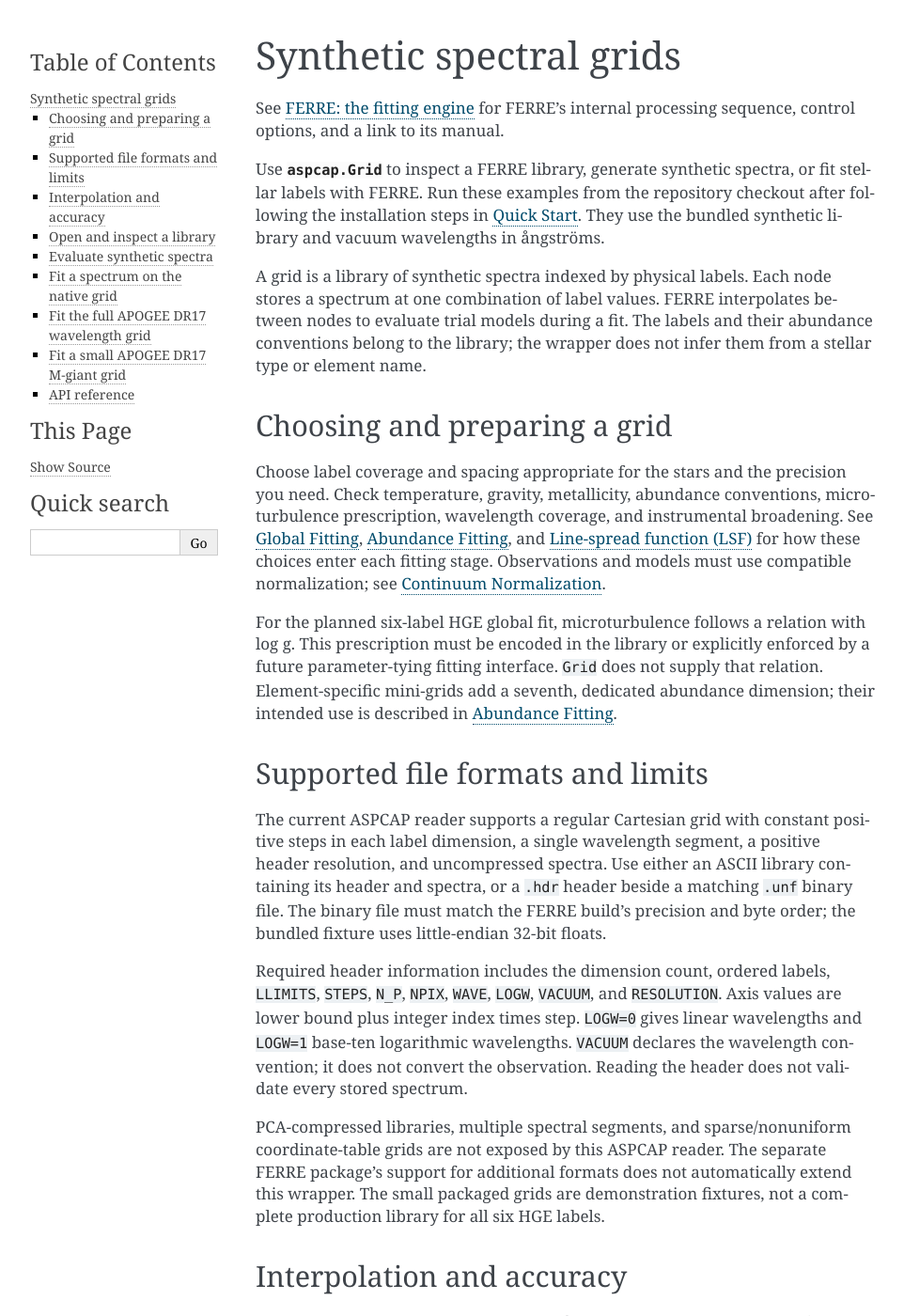
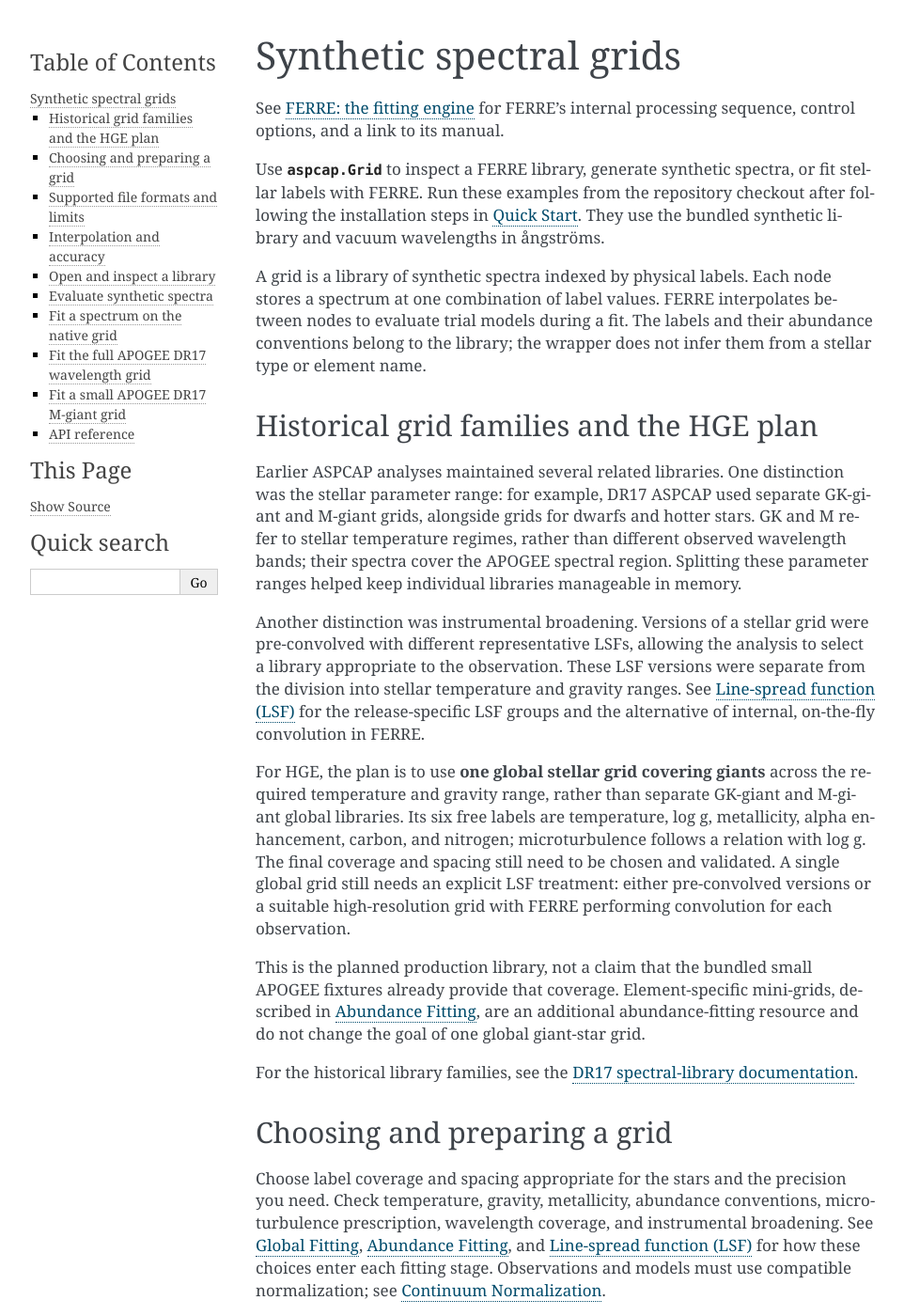
Before and after one commit to dnidever/aspcap, a Sphinx documentation site: the page built from docs/grid.rst, in a window 1280 px wide and 1400 px high. Shown: the whole window at 94% size, without its empty margins (148-1110 px from the left). Built offline with Sphinx 7.4.7, drawn with Linux system fonts in a browser that asks for light colours.

Commit message:
Describe historical grid families and one global giant grid for HGE

```diff
--- a/docs/grid.rst
+++ b/docs/grid.rst
@@ -14,6 +14,41 @@ stores a spectrum at one combination of label values. FERRE interpolates
 between nodes to evaluate trial models during a fit. The labels and their
 abundance conventions belong to the library; the wrapper does not infer them
 from a stellar type or element name.
+
+Historical grid families and the HGE plan
+--------------------------------------------------
+
+Earlier ASPCAP analyses maintained several related libraries. One distinction
+was the stellar parameter range: for example, DR17 ASPCAP used separate GK-giant
+and M-giant grids, alongside grids for dwarfs and hotter stars. GK and M refer
+to stellar temperature regimes, rather than different observed wavelength
+bands; their spectra cover the APOGEE spectral region. Splitting these
+parameter ranges helped keep individual libraries manageable in memory.
+
+Another distinction was instrumental broadening. Versions of a stellar grid
+were pre-convolved with different representative LSFs, allowing the analysis
+to select a library appropriate to the observation. These LSF versions were
+separate from the division into stellar temperature and gravity ranges.
+See :doc:`lsf` for the release-specific LSF groups and the alternative of
+internal, on-the-fly convolution in FERRE.
+
+For HGE, the plan is to use **one global stellar grid covering giants** across
+the required temperature and gravity range, rather than separate GK-giant
+and M-giant global libraries. Its six free labels are temperature, log g,
+metallicity, alpha enhancement, carbon, and nitrogen; microturbulence follows
+a relation with log g. The final coverage and spacing still need to be chosen
+and validated. A single global grid still needs an explicit LSF treatment:
+either pre-convolved versions or a suitable high-resolution grid with FERRE
+performing convolution for each observation.
+
+This is the planned production library, not a claim that the bundled small
+APOGEE fixtures already provide that coverage. Element-specific mini-grids,
+described in :doc:`element-fitting`, are an additional abundance-fitting
+resource and do not change the goal of one global giant-star grid.
+
+For the historical library families, see the
+`DR17 spectral-library documentation
+<https://www.sdss4.org/dr17/irspec/apogee-libraries/>`_.
 
 Choosing and preparing a grid
 -----------------------------
```
